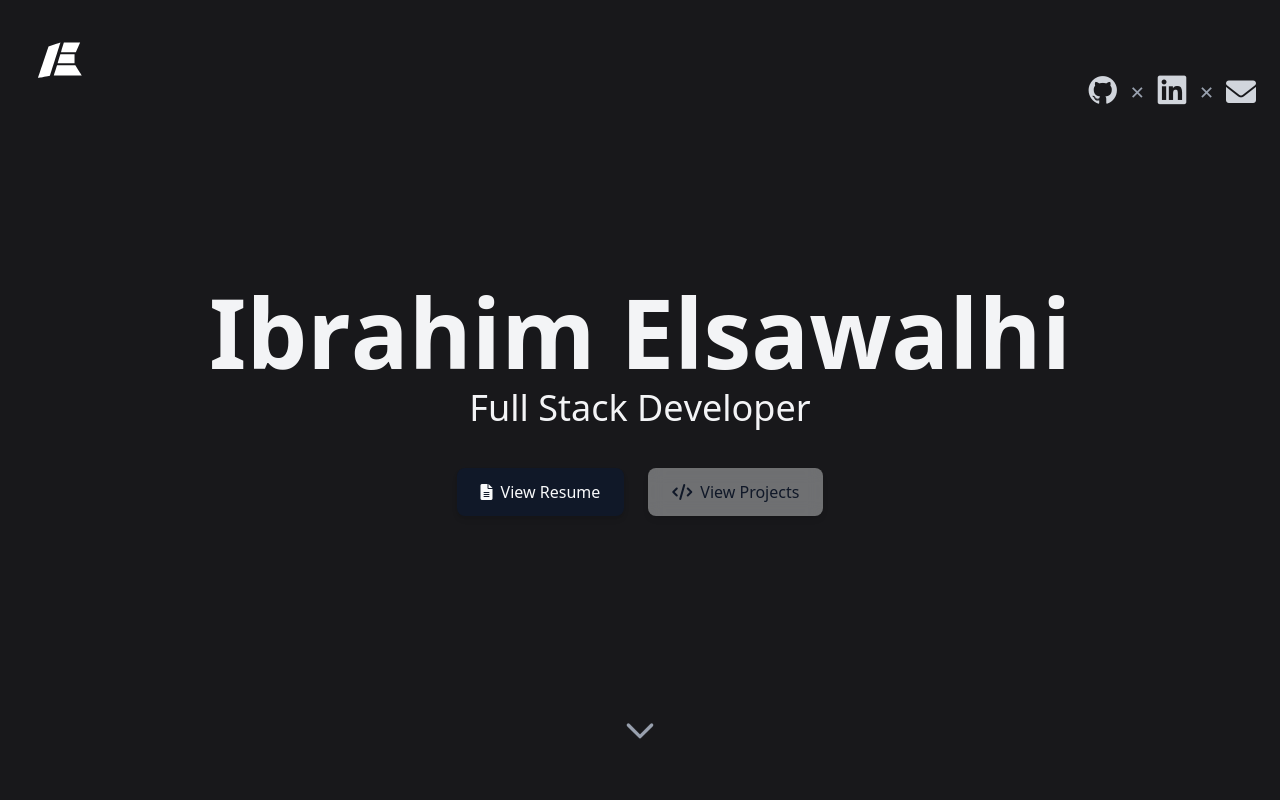
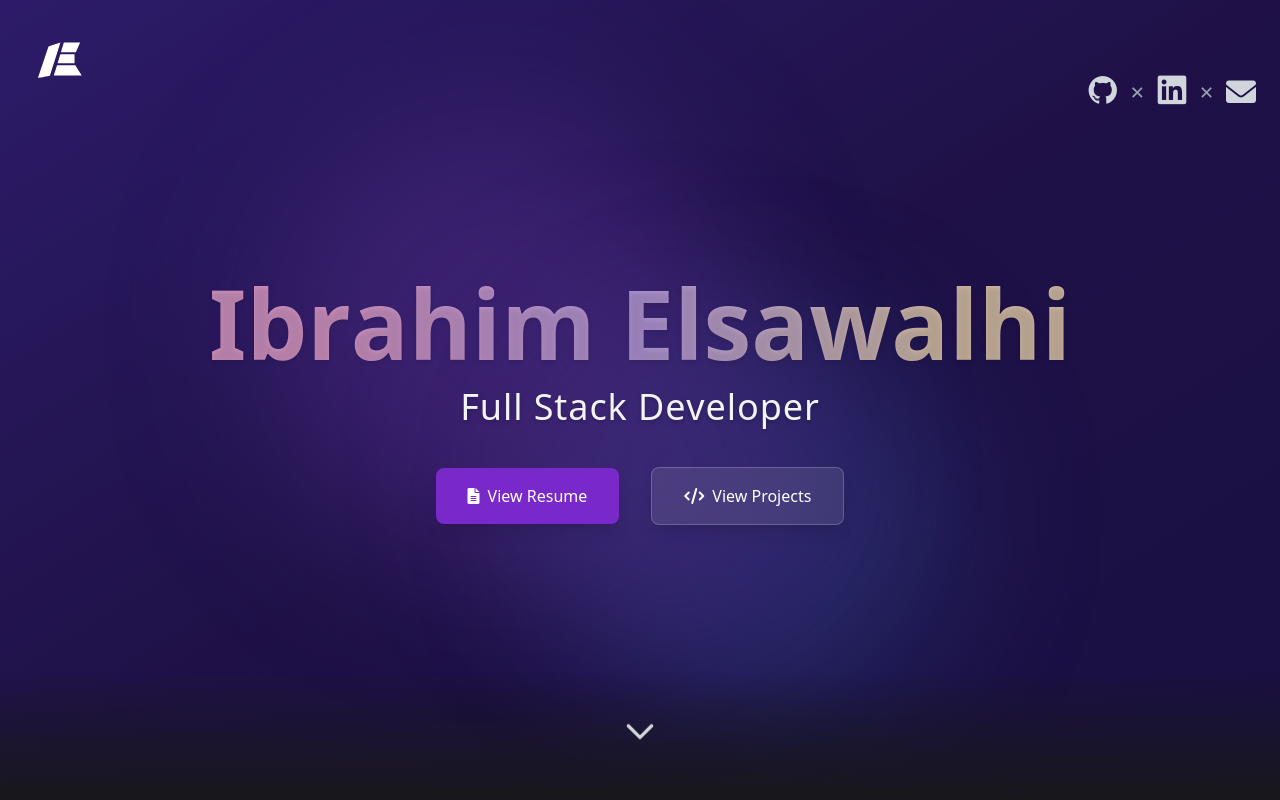
Before and after one commit to IbrahimElsa/portfolio-v2, a Next.js app: page / in a window 1280 px wide. Shown: the top 800 px of the page. Built offline with nearby package versions, Linux system fonts and the light colour scheme.

Commit message:
added gradient bg/name to hero section

```diff
--- a/src/app/page.tsx
+++ b/src/app/page.tsx
@@ -7,6 +7,7 @@ import { TextMorph } from '@/components/ui/text-morph';
 import { useTechAnimations } from '@/lib/tech-animations';
 import { useVisitorNotification } from '@/lib/notify-service';
 import IntroWrapper from '@/components/IntroWrapper';
+import HeroSection from '@/components/HeroSection';
 
 export default function Home() {
   const [mounted, setMounted] = useState(false);
@@ -37,75 +38,8 @@ export default function Home() {
   return (
     <IntroWrapper>
       <main className="bg-zinc-900 min-h-screen">
-        <section
-          id="about"
-          className="relative text-gray-100 px-4 sm:px-10 h-screen flex items-center justify-center -mb-20"
-        >
-          <div className="flex flex-col items-center justify-center text-center">
-            <div>
-              <TextMorph
-                as="h1"
-                className="font-bold text-4xl sm:text-6xl md:text-8xl lg:whitespace-nowrap"
-              >
-                Ibrahim Elsawalhi
-              </TextMorph>
-              <TextMorph
-                as="h2"
-                className="text-2xl sm:text-4xl lg:whitespace-nowrap mt-2"
-              >
-                Full Stack Developer
-              </TextMorph>
-
-              <div className="mt-8 sm:mt-10 flex flex-col sm:flex-row items-center justify-center gap-4 sm:gap-6">
-                <a
-                  href="/Ibrahim_Resume_OnePage.pdf"
-                  target="_blank"
-                  rel="noopener noreferrer"
-                  className="px-6 py-3 bg-primary text-primary-foreground rounded-md hover:bg-primary/90 transition-all duration-300 hover:scale-105 shadow-md flex items-center justify-center space-x-2 w-48 sm:w-auto"
-                  aria-label="Download Resume"
-                >
-                  <i className="fas fa-file-alt"></i>
-                  <span>View Resume</span>
-                </a>
-
-
-                <a
-                  href="#projects"
-                  className="px-6 py-3 bg-secondary/40 text-secondary-foreground rounded-md hover:bg-secondary/60 transition-all duration-300 hover:scale-105 backdrop-blur-sm shadow-md flex items-center justify-center space-x-2 w-48 sm:w-auto"
-                  aria-label="View Projects"
-                  onClick={(e) => {
-                    e.preventDefault();
-                    document.getElementById('projects')?.scrollIntoView({
-                      behavior: 'smooth'
-                    });
-                  }}
-                >
-                  <i className="fas fa-code"></i>
-                  <span>View Projects</span>
-                </a>
-              </div>
-            </div>
-          </div>
-        </section>
-
-        <div className="flex justify-center">
-          <button className="text-gray-400 hover:text-gray-100 transition duration-200 focus:outline-none">
-            <svg
-              className="w-8 h-8 sm:w-10 sm:h-10 animate-bounce"
-              xmlns="http://www.w3.org/2000/svg"
-              fill="none"
-              viewBox="0 0 24 24"
-              stroke="currentColor"
-            >
-              <path
-                strokeLinecap="round"
-                strokeLinejoin="round"
-                strokeWidth="2"
-                d="M19 9l-7 7-7-7"
-              />
-            </svg>
-          </button>
-        </div>
+        {/* Use the hero section with updated name */}
+        <HeroSection />
 
         <section
           id="skills"
--- /dev/null
+++ b/src/components/HeroSection.tsx
@@ -0,0 +1,173 @@
+import React from 'react';
+import { TextMorph } from '@/components/ui/text-morph';
+
+export default function HeroSection() {
+  return (
+    <section
+      id="about"
+      className="relative h-screen w-full overflow-hidden flex items-center justify-center"
+    >
+      {/* Dreamy gradient background with blur effect - improved cross-browser compatibility */}
+      <div className="absolute inset-0 z-0 overflow-hidden">
+        {/* Base gradient background - more consistent across browsers */}
+        <div
+          className="absolute inset-0 bg-[#2D1B69] bg-opacity-90"
+          style={{
+            backgroundImage: 'linear-gradient(to bottom right, #2D1B69, #1F1147, #191042)',
+          }}
+        />
+
+        {/* Fixed, explicitly positioned orbs with slow animation for better cross-browser consistency */}
+        <div
+          className="absolute top-[15%] left-[20%] w-[450px] h-[450px] rounded-full bg-[#4B2C85]"
+          style={{
+            filter: 'blur(80px)',
+            opacity: 0.6,
+            animation: 'float1 25s ease-in-out infinite',
+          }}
+        />
+
+        <div
+          className="absolute top-[40%] right-[25%] w-[400px] h-[400px] rounded-full bg-[#2C3E85]"
+          style={{
+            filter: 'blur(70px)',
+            opacity: 0.5,
+            animation: 'float2 30s ease-in-out infinite',
+          }}
+        />
+
+        <div
+          className="absolute bottom-[20%] right-[35%] w-[350px] h-[350px] rounded-full bg-[#48277B]"
+          style={{
+            filter: 'blur(70px)',
+            opacity: 0.5,
+            animation: 'float3 20s ease-in-out infinite',
+          }}
+        />
+
+        {/* CSS animations for the floating effect */}
+        <style jsx>{`
+          @keyframes float1 {
+            0% { transform: translate(0, 0); }
+            25% { transform: translate(30px, -20px); }
+            50% { transform: translate(10px, 30px); }
+            75% { transform: translate(-20px, 10px); }
+            100% { transform: translate(0, 0); }
+          }
+
+          @keyframes float2 {
+            0% { transform: translate(0, 0); }
+            33% { transform: translate(-25px, 15px); }
+            66% { transform: translate(25px, 20px); }
+            100% { transform: translate(0, 0); }
+          }
+
+          @keyframes float3 {
+            0% { transform: translate(0, 0); }
+            50% { transform: translate(25px, -15px); }
+            100% { transform: translate(0, 0); }
+          }
+        `}</style>
+      </div>
+
+      {/* Optional overlay to ensure smooth transition to your site's base color */}
+      <div className="absolute bottom-0 left-0 right-0 h-32 bg-gradient-to-t from-zinc-900 to-transparent z-10"></div>
+
+      {/* Content container */}
+      <div className="relative z-20 text-center px-4">
+        <div className="max-w-4xl mx-auto">
+          {/* Name with gradient text effect */}
+          <div className="mb-4 relative">
+            <TextMorph
+              as="h1"
+              className="font-bold text-4xl sm:text-5xl md:text-7xl lg:text-8xl
+                        text-transparent"
+              style={{
+                backgroundImage: 'linear-gradient(to right, #c88dba 15%, #a88fcc 50%, #c8b39e 85%)',
+                backgroundClip: 'text',
+                WebkitBackgroundClip: 'text',
+                textShadow: '0 2px 4px rgba(0,0,0,0.1)'
+              }}
+            >
+              Ibrahim Elsawalhi
+            </TextMorph>
+          </div>
+
+          {/* Title text */}
+          <TextMorph
+            as="h2"
+            className="text-2xl sm:text-3xl md:text-4xl lg:whitespace-nowrap mt-2 mb-8
+                     text-gray-100 font-light tracking-wide"
+            style={{
+              textShadow: '0 2px 4px rgba(0,0,0,0.2)'
+            }}
+          >
+            Full Stack Developer
+          </TextMorph>
+
+          {/* Action buttons */}
+          <div
+            className="mt-10 flex flex-col sm:flex-row items-center justify-center gap-6 sm:gap-8"
+          >
+            <a
+              href="/Ibrahim_Resume_OnePage.pdf"
+              target="_blank"
+              rel="noopener noreferrer"
+              className="px-8 py-4 bg-[#7928CA] hover:bg-[#8A3DD9]
+                         text-white rounded-md
+                         transition-all duration-300 hover:scale-105 shadow-lg
+                         flex items-center justify-center
+                         space-x-2 w-48 sm:w-auto font-medium"
+              aria-label="Download Resume"
+            >
+              <i className="fas fa-file-alt"></i>
+              <span>View Resume</span>
+            </a>
+
+            <a
+              href="#projects"
+              className="px-8 py-4 bg-white/10 backdrop-blur-lg
+                         text-white rounded-md border border-white/20
+                         hover:bg-white/20 transition-all duration-300
+                         hover:scale-105 shadow-lg flex items-center
+                         justify-center space-x-2 w-48 sm:w-auto"
+              aria-label="View Projects"
+              onClick={(e) => {
+                e.preventDefault();
+                document.getElementById('projects')?.scrollIntoView({
+                  behavior: 'smooth'
+                });
+              }}
+            >
+              <i className="fas fa-code"></i>
+              <span>View Projects</span>
+            </a>
+          </div>
+        </div>
+      </div>
+
+      {/* Scroll indicator */}
+      <div
+        className="absolute bottom-12 left-0 right-0 flex justify-center z-20 animate-bounce"
+        style={{ animation: 'bounce 2s infinite' }}
+      >
+        <button className="text-gray-300 hover:text-white transition duration-200 focus:outline-none">
+          <svg
+            className="w-8 h-8 sm:w-10 sm:h-10"
+            xmlns="http://www.w3.org/2000/svg"
+            fill="none"
+            viewBox="0 0 24 24"
+            stroke="currentColor"
+          >
+            <path
+              strokeLinecap="round"
+              strokeLinejoin="round"
+              strokeWidth="2"
+              d="M19 9l-7 7-7-7"
+            />
+          </svg>
+        </button>
+      </div>
+    </section>
+  );
+}
```
